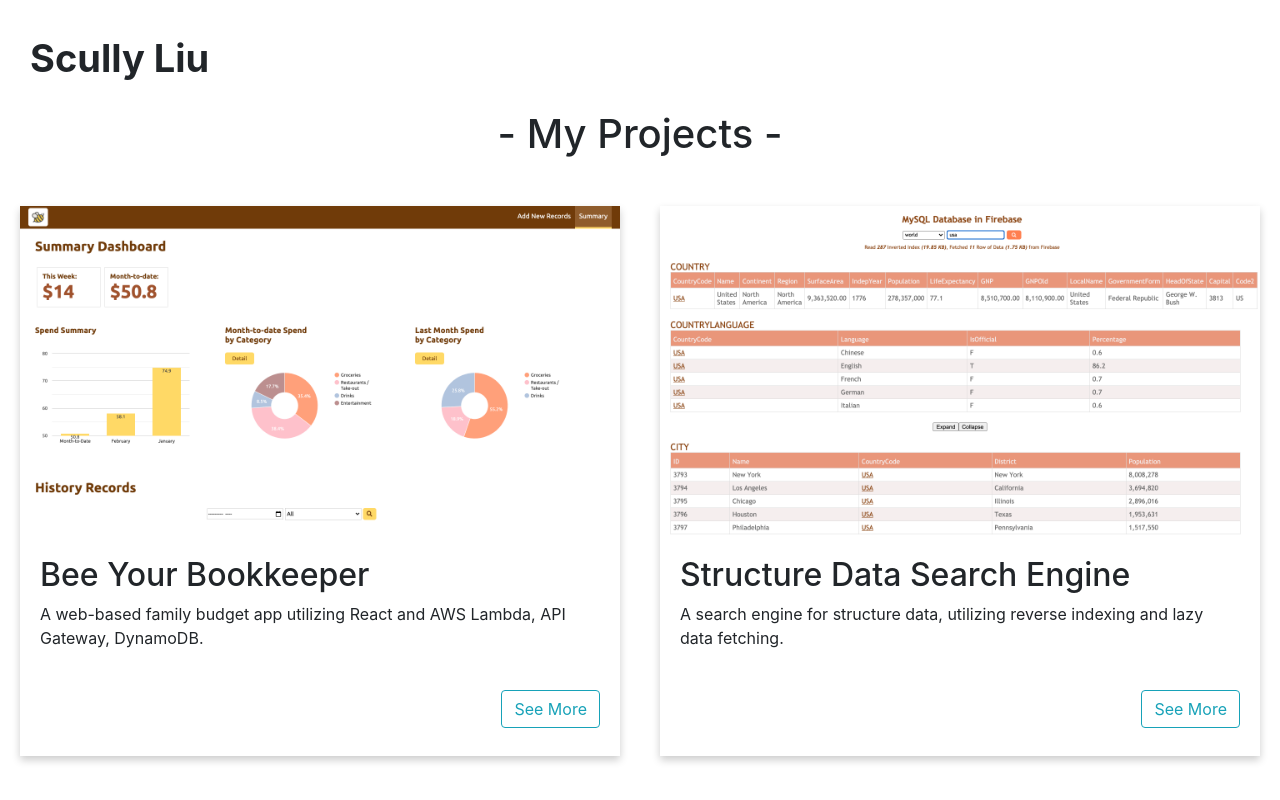
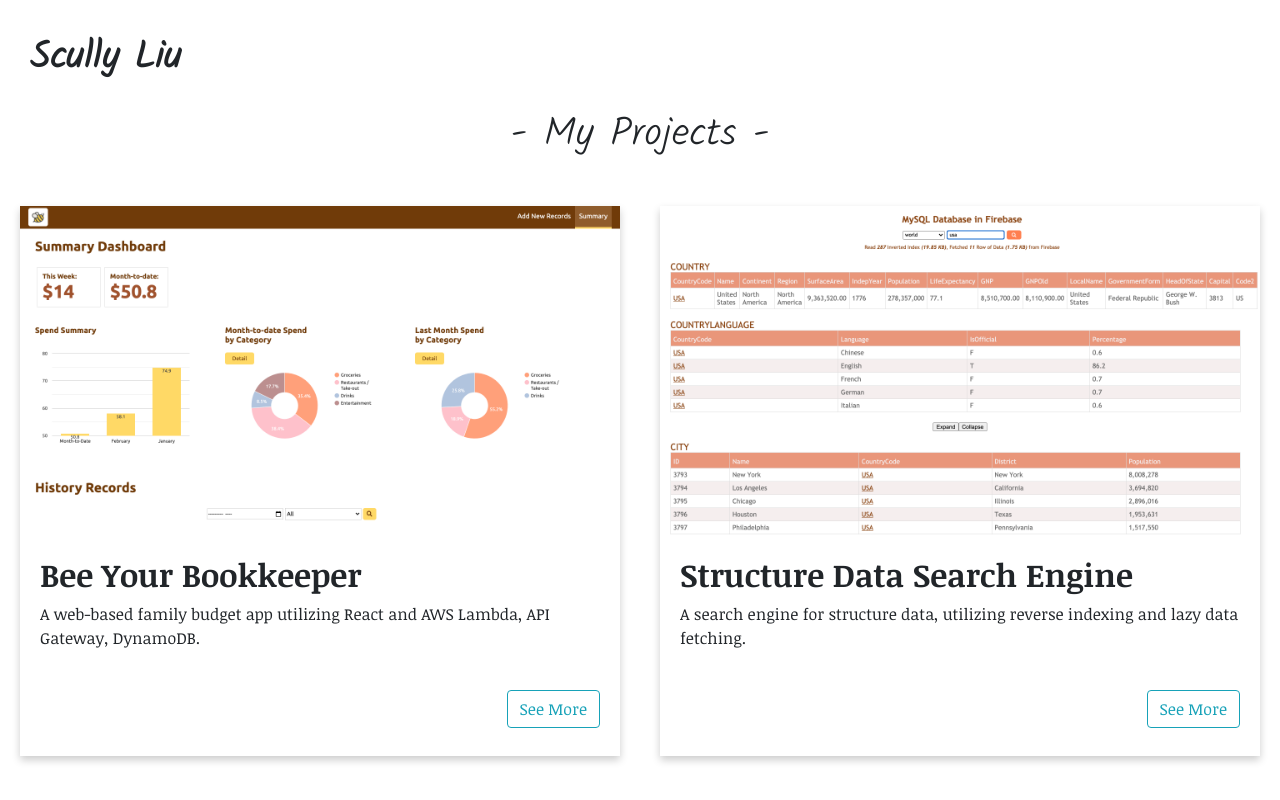
Before and after one commit to yoshuanl/my-profile, a React (Create React App) app: page / in a window 1280 px wide. Shown: the top 800 px of the page. Built offline with nearby package versions, Linux system fonts and the light colour scheme.

Commit message:
set font

```diff
--- a/public/index.html
+++ b/public/index.html
@@ -6,6 +6,9 @@
   <link rel="icon" href="%PUBLIC_URL%/favicon.ico" />
   <link rel="stylesheet" href="https://cdn.jsdelivr.net/npm/bootstrap@4.6.0/dist/css/bootstrap.min.css"
     integrity="sha384-B0vP5xmATw1+K9KRQjQERJvTumQW0nPEzvF6L/Z6nronJ3oUOFUFpCjEUQouq2+l" crossorigin="anonymous" />
+  <link rel="preconnect" href="https://fonts.gstatic.com">
+  <link href="https://fonts.googleapis.com/css2?family=Kalam:wght@300&family=Noticia+Text:wght@400;700&display=swap"
+    rel="stylesheet">
   <meta name="viewport" content="width=device-width, initial-scale=1" />
   <meta name="theme-color" content="#000000" />
   <meta name="description" content="Web site created using create-react-app" />
--- a/src/App.css
+++ b/src/App.css
@@ -1,5 +1,6 @@
 .App {
   text-align: center;
+  font-family: 'Kalam', cursive;
 }
 
 .Name {
--- a/src/containers/ProjectCard/ProjectCard.css
+++ b/src/containers/ProjectCard/ProjectCard.css
@@ -6,6 +6,7 @@
     transition: 0.3s;
     margin: auto;
     margin-top: 40px;
+    font-family: 'Noticia Text', serif;
 }
 
 .Card:hover {
--- a/src/containers/ProjectCard/ProjectCard.js
+++ b/src/containers/ProjectCard/ProjectCard.js
@@ -27,7 +27,7 @@ class ProjectCard extends Component {
                 <div className="Card">
                     <img src={this.props.image} width="600" height="330" />
                     <div className="Description">
-                        <h2>{this.props.title}</h2>
+                        <h2><strong>{this.props.title}</strong></h2>
                         <p>{this.props.description}</p> <br />
                         <div className="SeeMoreBtn">
                             <Button variant="outline-info" onClick={(event) => this.flipHandler(event)}>See More</Button>
```
